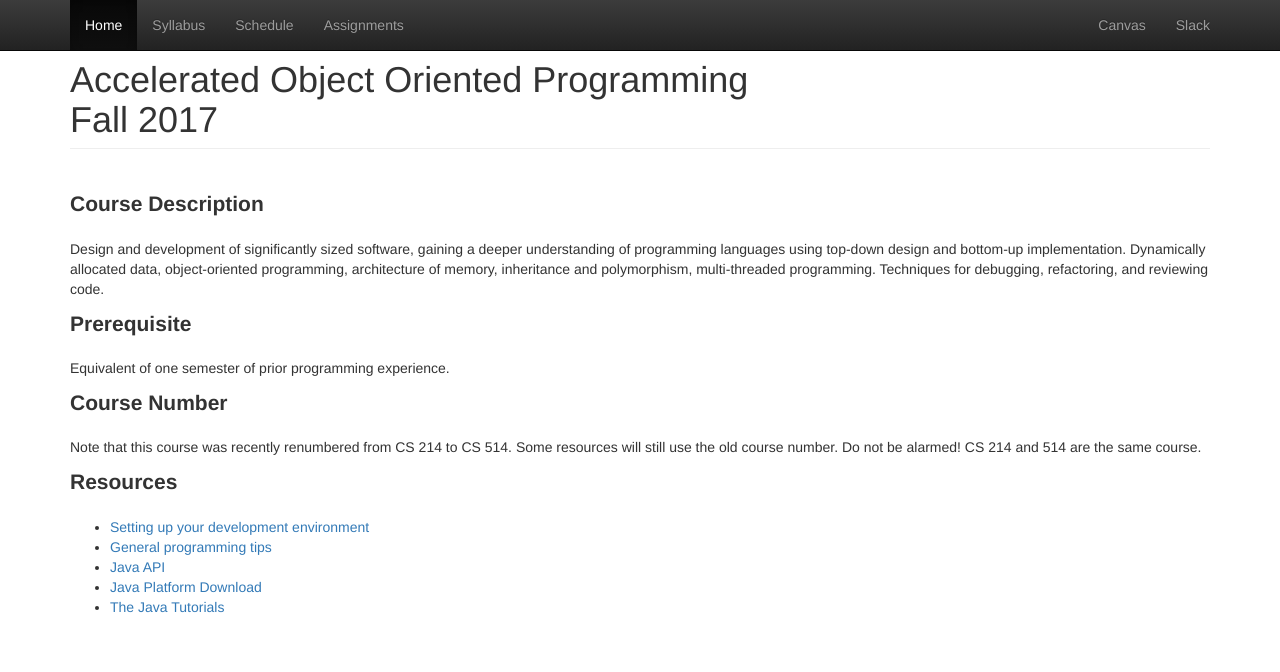
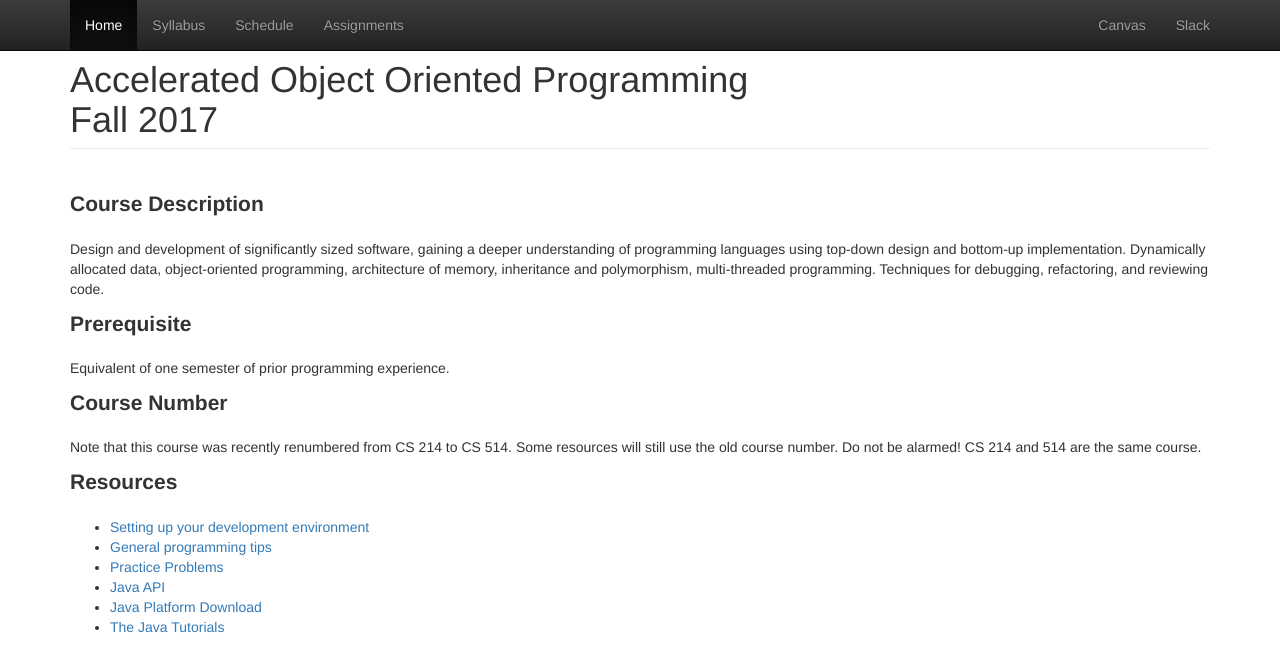
Before and after one commit to CS514-F17/cs514-f17.github.io, a Jekyll site: the page built from index.html, in a window 1280 px wide. Shown: the top 672 px of the page. Built offline with Jekyll 4.4.1, drawn with Linux system fonts in a browser that asks for light colours.

Commit message:
adding link to practice problems

```diff
--- a/index.html
+++ b/index.html
@@ -31,6 +31,7 @@ title: Home
 	<ul>
 		<li><a href="https://github.com/CS514-F17/notes/blob/master/Admin/devenvironment.md">Setting up your development environment</a></li>
 		<li><a href="https://github.com/CS514-F17/notes/blob/master/Admin/tips.md">General programming tips</a></li>
+		<li><a href="https://github.com/CS514-F17/practice/blob/master/README.md">Practice Problems</a></li>
 		<li><a href="https://docs.oracle.com/javase/8/docs/api/">Java API</a></li>
 		<li><a href="http://www.oracle.com/technetwork/java/javase/downloads/index.html">Java Platform Download</a></li>
 		<li><a href="http://docs.oracle.com/javase/tutorial/java/index.html">The Java Tutorials</a></li>
```
